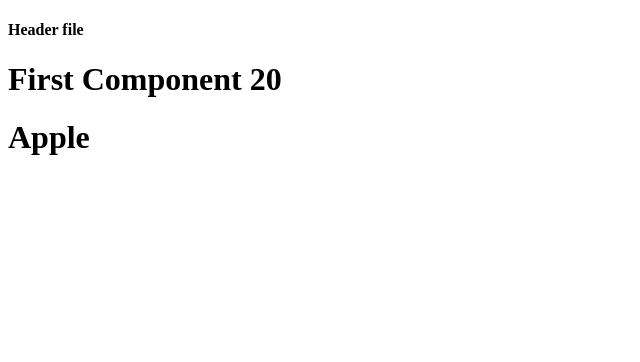
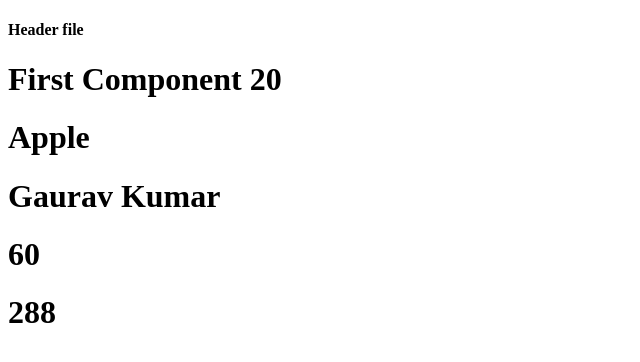
Before and after one commit to gaurav31120/React-step-by-step, a React (Vite) app in the folder react-step-by-step/: page / in a window 1280 px wide. Shown: the top 362 px of the page, without its empty margins (0-640 px from the left). Built offline with nearby package versions, Linux system fonts and the light colour scheme.

Commit message:
5 Jsx in React

```diff
--- a/react-step-by-step/src/App.jsx
+++ b/react-step-by-step/src/App.jsx
@@ -1,4 +1,5 @@
 import Header from "./Header";
+import JsxInReact from "./JsxInReact";
 
 function App() {
   // alert(sum())
@@ -7,6 +8,7 @@ function App() {
       <Header />
       <h1>First Component {sum() }</h1>
       <Fruit />
+      <JsxInReact />
     </>
   );
 }
--- /dev/null
+++ b/react-step-by-step/src/JsxInReact.jsx
@@ -0,0 +1,14 @@
+function JsxInReact() {
+    const username="Gaurav Kumar";
+    let x = 12;
+    let y = 24;
+    return (
+        <>
+        <h1>{username}</h1>
+        <h1>{10+20+30}</h1>
+        <h1>{x*y}</h1>
+        </>
+    )
+}
+
+export default JsxInReact
```
Also changed, not shown: 2 other files (tests, documents, lock files or other folders).
